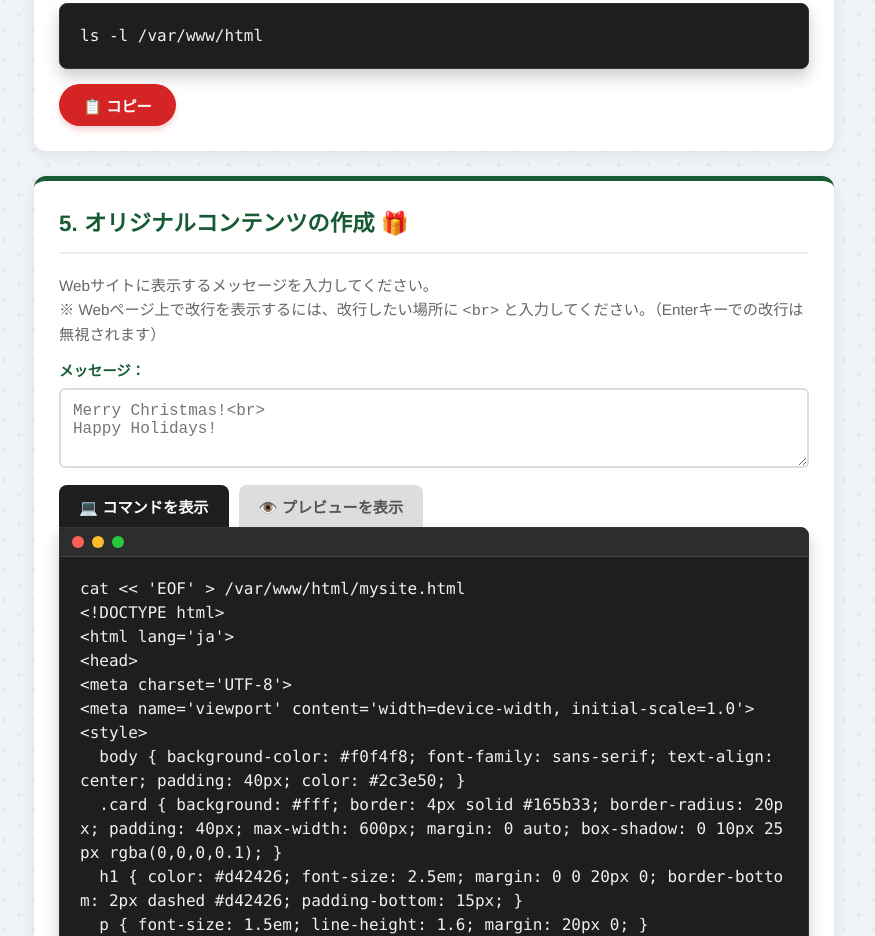
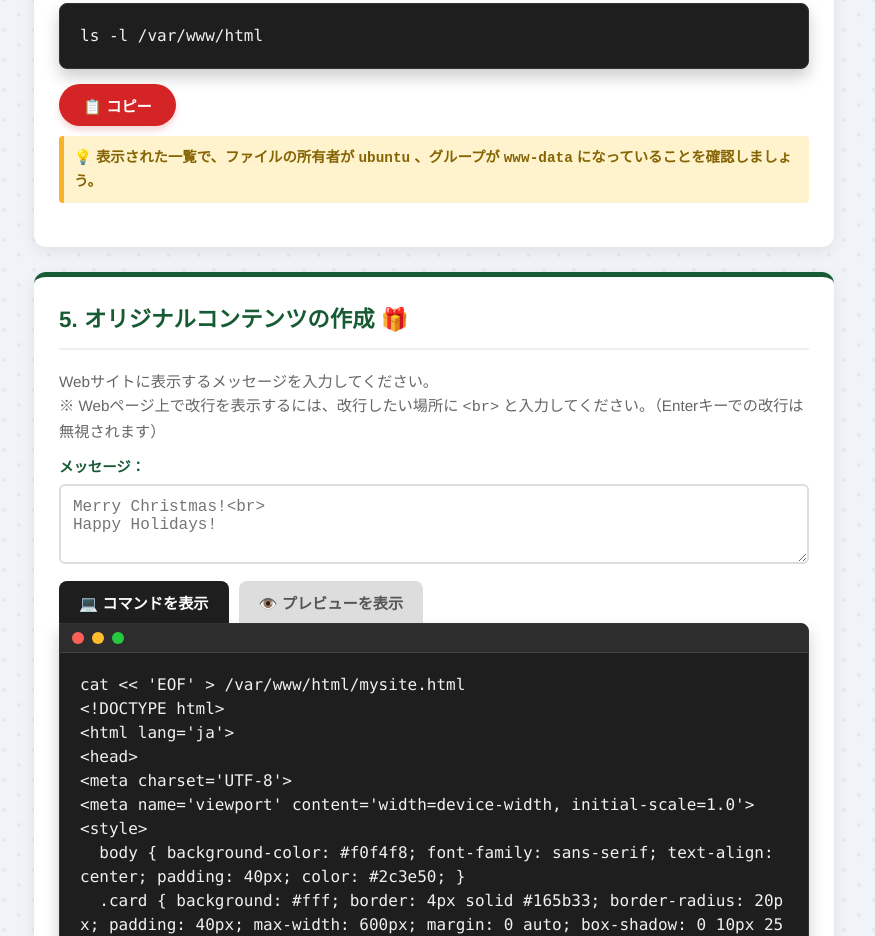
Before and after one commit to vtmacs/kosen, a plain HTML site: page apache_setup_christmas.html in a window 1280 px wide. Shown: the part 6180-7116 px from the top of the page, without its empty margins (206-1081 px from the left). Drawn offline with Linux system fonts and the light colour scheme.

Commit message:
Update apache_setup_christmas.html

```diff
--- a/apache_setup_christmas.html
+++ b/apache_setup_christmas.html
@@ -546,6 +546,7 @@
             <pre id="cmd3e">ls -l /var/www/html</pre>
         </div>
         <button onclick="copyToClipboard('cmd3e')">📋 コピー</button>
+        <h4>💡 表示された一覧で、ファイルの所有者が <code>ubuntu</code> 、グループが <code>www-data</code> になっていることを確認しましょう。</h4>
     </div>
 
     <!-- オリジナルコンテンツの作成 -->
```
